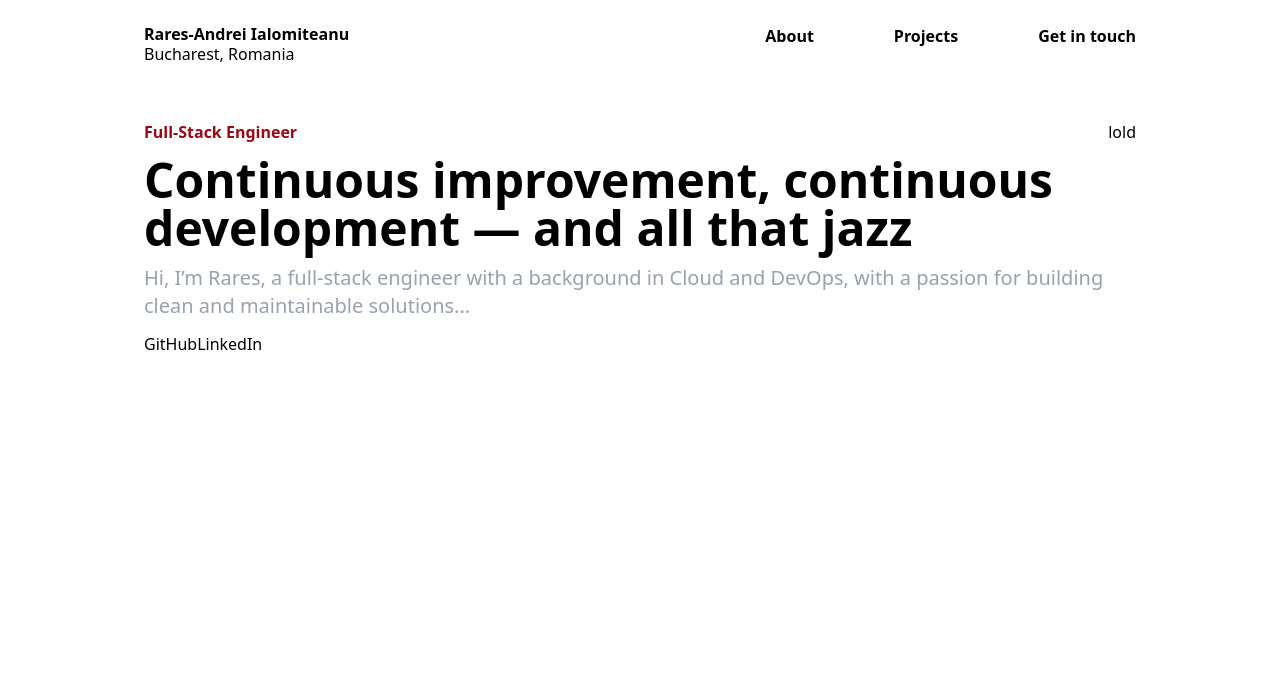
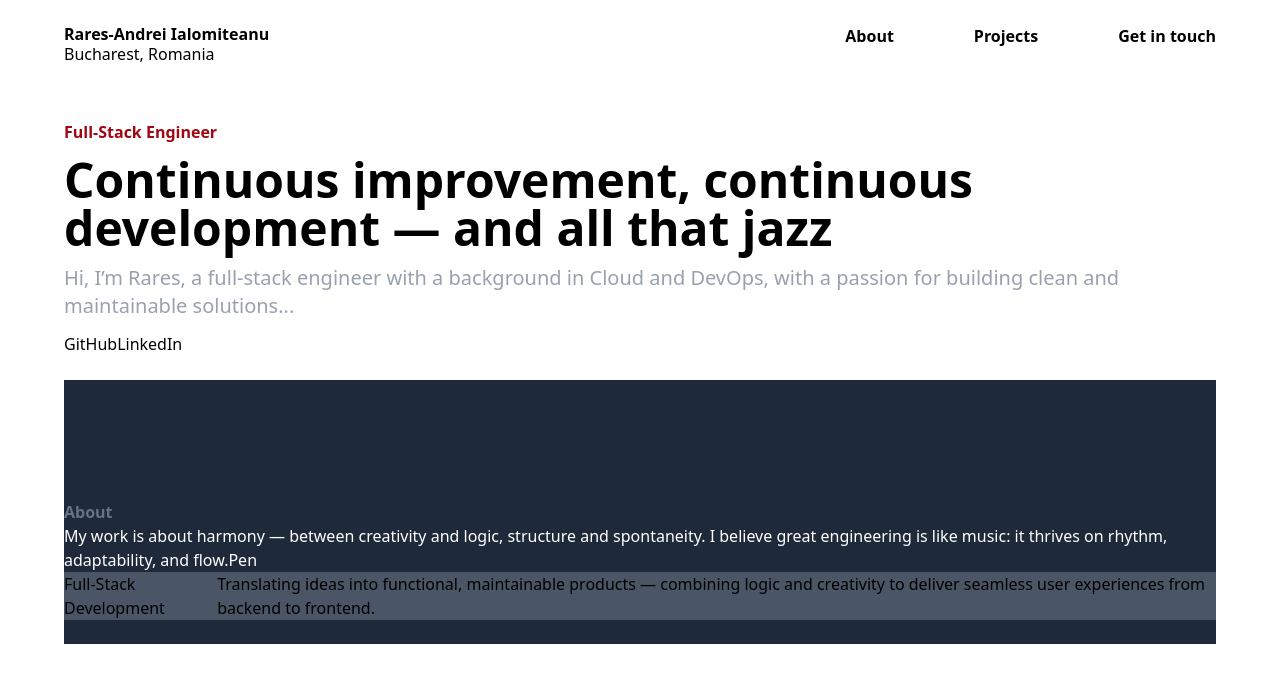
Before and after one commit to uperpenta/uperpenta.github.io, a React (Vite) app: page / in a window 1280 px wide. Shown: the top 682 px of the page. Built offline with nearby package versions, Linux system fonts and the light colour scheme.

Commit message:
Initialize About section

```diff
--- a/index.html
+++ b/index.html
@@ -3,7 +3,7 @@
   <head>
     <link href="/src/index.css" rel="stylesheet">
     <meta charset="UTF-8" />
-    <title>React App</title>
+    <title>Rares-Andrei</title>
   </head>
   <body>
     <div id="root"></div>
--- a/package.json
+++ b/package.json
@@ -23,7 +23,7 @@
   "homepage": "https://github.com/uperpenta/uperpenta.github.io#readme",
   "dependencies": {
     "@tailwindcss/vite": "^4.1.14",
-    "gsap": "^3.13.0",
+    "motion": "^12.23.22",
     "react": "^19.2.0",
     "react-dom": "^19.2.0",
     "react-type-animation": "^3.2.0"
--- a/src/App.jsx
+++ b/src/App.jsx
@@ -1,5 +1,6 @@
 import Header from "./components/Header";
 import Hero from "./sections/Hero";
+import About from "./sections/About";
 
 export default function App() {
   return (
@@ -7,6 +8,7 @@ export default function App() {
       <div className="bg-white min-h-screen">
         <Header></Header>
         <Hero></Hero>
+        <About></About>
       </div>
     </>
   );
--- a/src/components/Header.jsx
+++ b/src/components/Header.jsx
@@ -1,7 +1,7 @@
 export default function Header() {
   return (
     <header className="fixed w-full z-40 top-0 bg-transparent">
-      <nav className="py-6 px-6 md:px-12 lg:px-20 max-w-6xl mx-auto flex justify-between">
+      <nav className="py-6 max-w-6xl mx-auto flex justify-between">
         <div className="flex flex-col text-left leading-tight">
           <h3 className="text-black font-bold">Rares-Andrei Ialomiteanu</h3>
           <h3>Bucharest, Romania</h3>
--- /dev/null
+++ b/src/sections/About.jsx
@@ -0,0 +1,30 @@
+export default function About() {
+    return (
+      <div className="py-6 max-w-6xl mx-auto flex flex-col justify-between pt-30 bg-gray-800">
+        <div className="flex-col flex">
+          <h3 className="text-gray-500 font-bold">About</h3>
+          <p className="text-white">
+            My work is about harmony — between creativity and logic, structure
+            and spontaneity. I believe great engineering is like music: it
+            thrives on rhythm, adaptability, and flow.Pen
+          </p>
+        </div>
+        <div className="flex flex-col bg-gray-600">
+          <div className="flex flex-row justify-between">
+            <h3>Full-Stack Development</h3>
+            <div className="flex flex-col">
+              <p>
+                Translating ideas into functional, maintainable products —
+                combining logic and creativity to deliver seamless user
+                experiences from backend to frontend.
+              </p>
+              <></>
+            </div>
+            <img ></img>
+          </div>
+          <div className="flex flex-row justify-between"></div>
+          <div className="flex flex-row justify-between"></div>
+        </div>
+      </div>
+    );
+}
--- a/src/sections/Hero.jsx
+++ b/src/sections/Hero.jsx
@@ -1,6 +1,10 @@
+import About from "./About";
+import { motion, useScroll, useTransform } from "framer-motion";
+import { use, useRef } from "react";
+
 export default function Hero() {
   return (
-    <section className="py-6 px-6 md:px-12 lg:px-20 max-w-6xl mx-auto flex flex-row justify-between pt-30">
+    <section className="py-6  max-w-6xl mx-auto flex flex-row justify-between pt-30">
       {/*Brief Introduction Sectin  */}
       <div className="flex-col">
         <h3 className="text-red-800 font-bold ">Full-Stack Engineer</h3>
@@ -17,8 +21,7 @@ export default function Hero() {
           <button>LinkedIn</button>
         </div>
       </div>
-      {/* IFrame for preview of "About" Section */}
-      <div>lold</div>
+      {/* Expanding Div */}
     </section>
   );
 }
```
Also changed, not shown: 1 other file (tests, documents, lock files or other folders).
